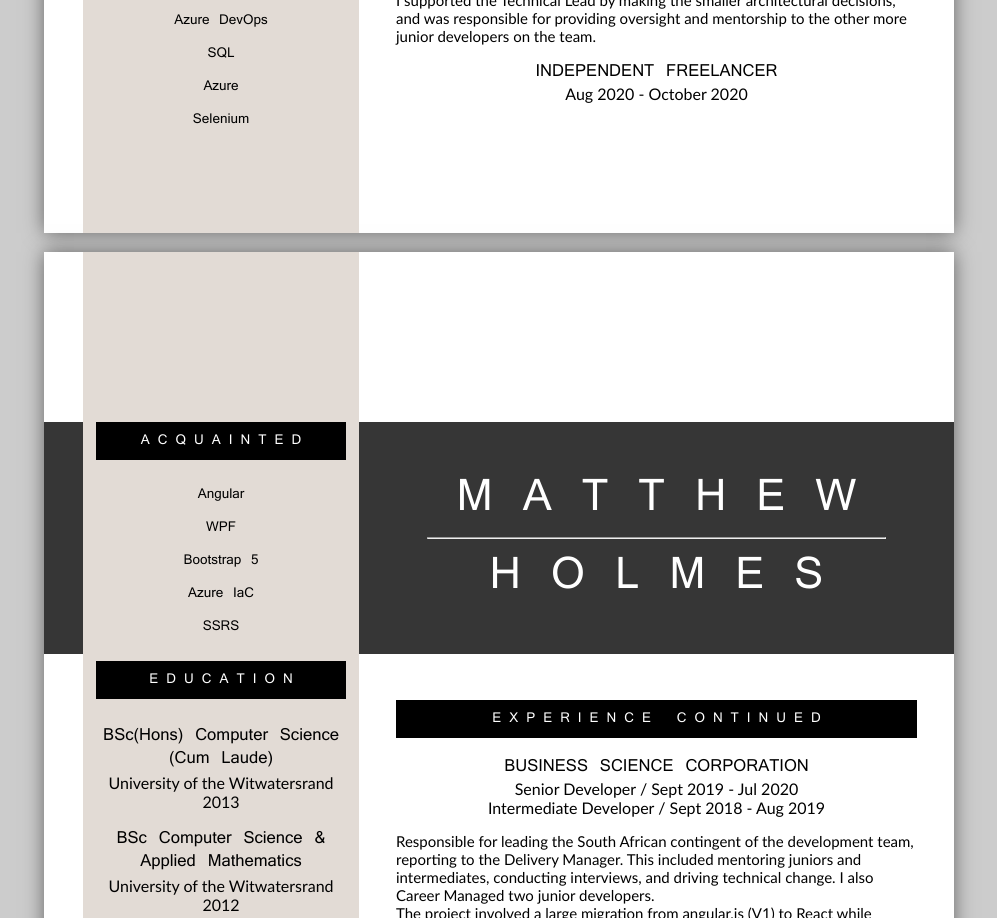
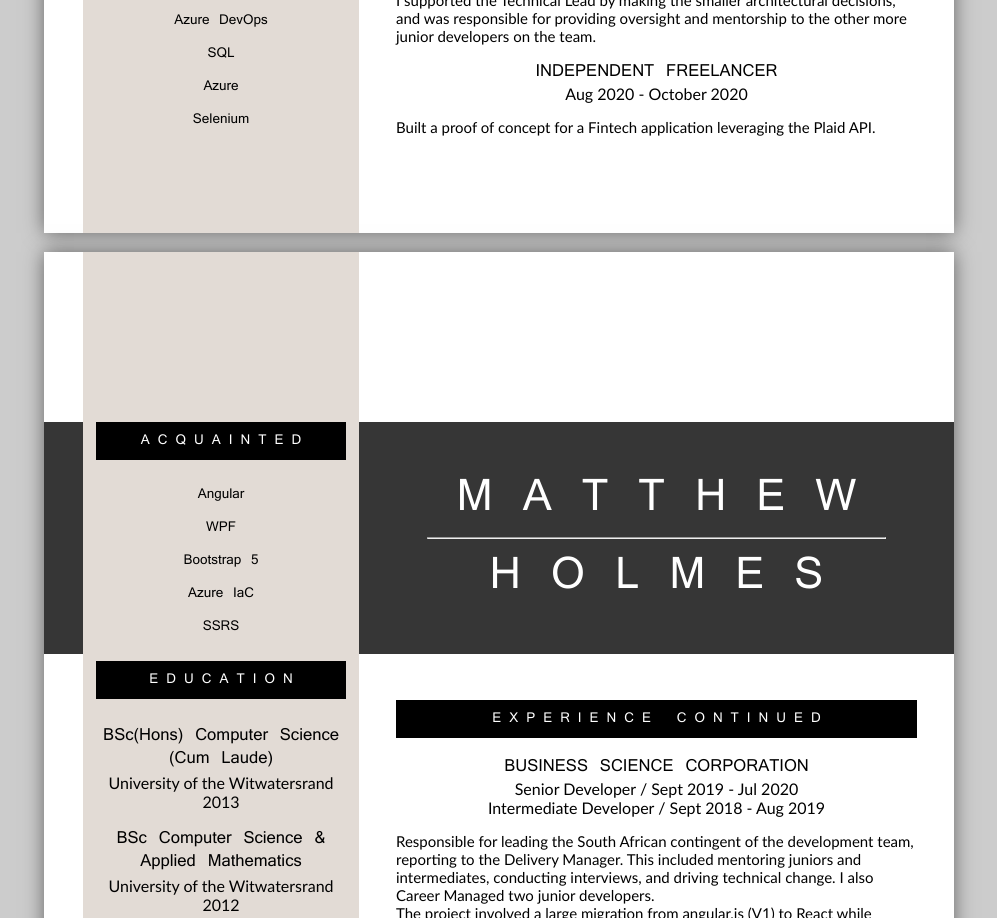
Before and after one commit to k290/CV, a plain HTML site: page index.html in a window 1280 px wide. Shown: the part 1062-1980 px from the top of the page, without its empty margins (141-1138 px from the left). Drawn offline with Linux system fonts and the light colour scheme.

Commit message:
Revert "-- irrelevant detail"
This reverts commit 2531eb6880244b20a19e0fd3ce5b269faca1894b.

```diff
--- a/index.html
+++ b/index.html
@@ -122,6 +122,7 @@
                     Aug 2020 - October 2020
                 </div>
                 <p class="blurb">
+                    Built a proof of concept for a Fintech application leveraging the Plaid API.
                 </p>
             </div>
         </div>
```
